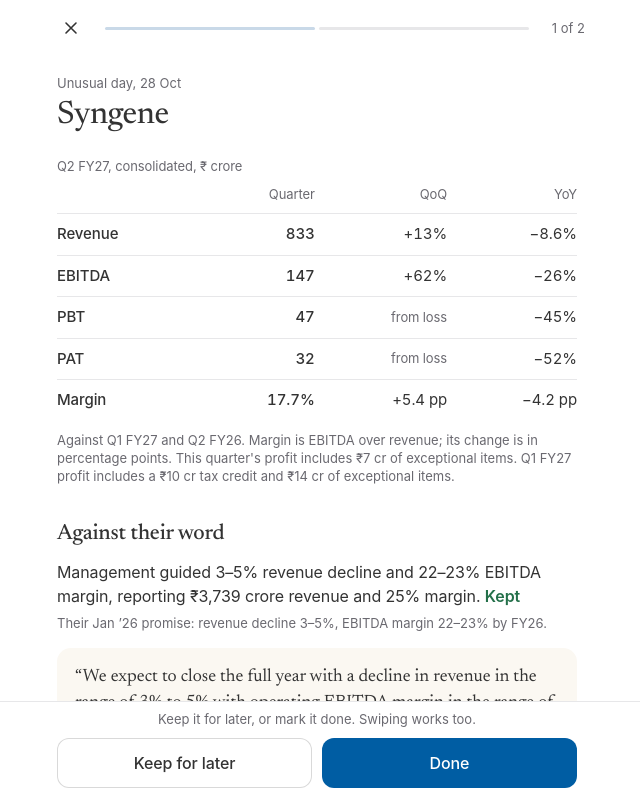
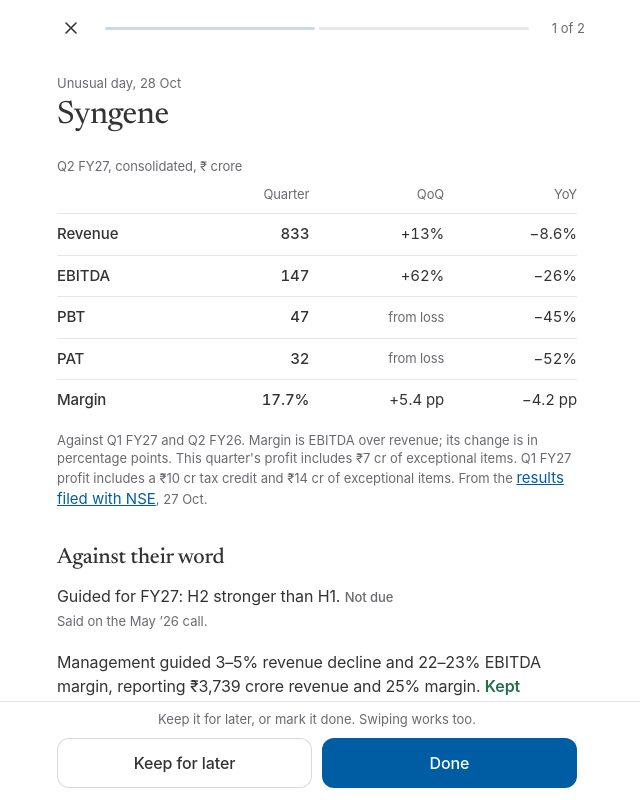
Before and after one commit to vedant-22/finn, a React (Vite) app in the folder web/: page / in a window 1280 px wide. Both pictures are taken after a click on the button "Read the brief". Shown: the top 800 px of the page, without its empty margins (323-963 px from the left). Built offline with nearby package versions, Linux system fonts and the light colour scheme; a web font is replaced by a local one.

Commit message:
Fix results table and guidance text

```diff
--- a/web/src/Brief.tsx
+++ b/web/src/Brief.tsx
@@ -22,6 +22,11 @@ export function withLine(s: NonNullable<Item['with']>) {
   if (!p) return ''
   const v = ({ appointed: 'joins', resigned: 'resigns', retired: 'retires', ceased: 'leaves', redesignated: 'takes a new role', 're-appointed': 'is re-appointed' } as any)[p.action] || p.action
   return p.action === 'appointed' ? `A new ${shortRole(p.role)}, ${strip(p.name)}, joins.` : `Its ${shortRole(p.role)}, ${strip(p.name)}, ${v}.`
+}
+// A management change riding with results: a CEO, CFO or MD change leads the sentence, anyone else follows it
+function withFirst(i: Item, body: string) {
+  if (!i.with) return body
+  return i.with.lead.people?.some(p => p.seniority === 'top') ? `${withLine(i.with)} ${body}` : `${body} ${withLine(i.with)}`
 }
 export function itemTitle(i: Item, name: string): string {
   const m = i.move, f = i.story?.lead
@@ -168,12 +173,12 @@ function alertFig(i: Item, name: string, push: Push): { v: string; c: string; bo
     const res = f?.results ?? (m.explainedBy?.category === 'results' ? push.filings.filter(x => x.symbol === i.symbol && x.results && x.at.slice(0, 10) <= m.d).sort((a, b) => b.at.localeCompare(a.at))[0]?.results : undefined)
     const pat = res?.lines.find((l: any) => l.key === 'pat')
     const body = res && pat?.yoy != null ? `On ${m.volX.toFixed(1)}× its usual volume, after ${res.quarter.replace(/ FY\d\d$/, '')} results: profit ${pat.yoy >= 0 ? 'up' : 'down'} ${String(+Math.abs(pat.yoy).toFixed(Math.abs(pat.yoy) < 10 ? 1 : 0))}% on a year ago.` : `On ${m.volX.toFixed(1)}× its usual volume. ${moveWhy(m)}`
-    return { v: `${m.chg >= 0 ? '+' : '−'}${pct1(m.chg)}`, c: 'on the day', t: name, body: body + (i.with ? ` ${withLine(i.with)}` : '') }
+    return { v: `${m.chg >= 0 ? '+' : '−'}${pct1(m.chg)}`, c: 'on the day', t: name, body: withFirst(i, body) }
   }
   const pat = f?.results?.lines.find((l: any) => l.key === 'pat')
   if (i.kind === 'results' && pat?.yoy != null) {
     const r = f!.results!, rest = r.ebitda_margin != null ? `; EBITDA margin ${r.ebitda_margin}%${r.yago_margin != null ? ` against ${r.yago_margin}%` : ''}` : ''
-    return { v: `${pat.yoy >= 0 ? '+' : '−'}${String(+Math.abs(pat.yoy).toFixed(Math.abs(pat.yoy) < 10 ? 1 : 0))}%`, c: 'PAT YoY', t: name, body: `${r.quarter.replace(/ FY\d\d$/, '')} profit ₹${cr(pat.value)} crore${rest}.${i.with ? ` ${withLine(i.with)}` : ''}` }
+    return { v: `${pat.yoy >= 0 ? '+' : '−'}${String(+Math.abs(pat.yoy).toFixed(Math.abs(pat.yoy) < 10 ? 1 : 0))}%`, c: 'PAT YoY', t: name, body: withFirst(i, `${r.quarter.replace(/ FY\d\d$/, '')} profit ₹${cr(pat.value)} crore${rest}.`) }
   }
   if (i.kind === 'filing' && f?.amount_cr != null && f.amount_cr >= 1 && f.pct_rev != null)
     return { t: name, v: `₹${cr(f.amount_cr)} cr`, c: `${f.pct_rev < 1 ? f.pct_rev.toFixed(1) : f.pct_rev.toFixed(0)}% of revenue`, body: (f.line || tidySubject(f.subject || '')).replace(/\.?$/, '.') }
--- a/web/src/Reader.tsx
+++ b/web/src/Reader.tsx
@@ -2,9 +2,9 @@
 // It ends on 'You're up to date'.
 import { useEffect, useMemo, useRef, useState } from 'react'
 import { act, notesKey, remaining, type Brief, type Done, type Item } from './queue'
-import { cr, getCompany, wordScore, when, type Company, type Lines, type Push } from './lib'
+import { cr, getCompany, rupees, wordScore, when, type Company, type Lines, type Push } from './lib'
 import { Answer, suggestions, useKnown } from './Ask'
-import { Arrow, NotesList, crossedText, itemLine, itemTitle } from './Brief'
+import { Arrow, NotesList, crossedText, itemLine, itemTitle, withLine } from './Brief'
 import { PeopleBlock, ResultsBlock, moveWhy, shortDay, tidySubject, useWord } from './items'
 import { Chart, Src, StatusLabel } from './ui'
 import { BeforeAfter, said } from './Word'
@@ -112,9 +112,11 @@ function ItemPage({ i, push, lines, names, openCompany, openLines }: { i: Item;
     <h1 className="title"><button className="title-link" onClick={() => openCompany(i.symbol)}>{name}</button></h1>
     {/* Results open on the table: the numbers are the news. Their word follows it, the period named before the verdict */}
     {!f?.results && i.kind !== 'move' && i.kind !== 'people' && <p className="lede">{itemLine(i)}</p>}
+    {/* A CEO, CFO or MD change on results day is said before the numbers; its detail follows them */}
+    {f?.results && i.with?.lead.people?.some(p => p.seniority === 'top') && <p className="lede r-with">{withLine(i.with)}</p>}
     {f?.results && <><ResultsBlock f={f} />
       {i.with?.lead.people?.length ? <section className="r-sec" aria-label="Management change"><h2 className="head">Also that day</h2><PeopleBlock f={i.with.lead} all={push.filings} /></section> : null}
-      <Held i={i} name={name} openCompany={openCompany} /></>}
+      <Held i={i} name={name} res={f.results} openCompany={openCompany} /></>}
     {m && (f?.results
       ? <p className="r-move-line"><b className={m.chg >= 0 ? 'up' : 'down'}>{m.chg >= 0 ? '+' : '−'}{Math.abs(m.chg).toFixed(1)}%</b> on the day, on {m.volX.toFixed(1)}× its 20-day volume. Closed at ₹{m.close.toLocaleString('en-IN', { minimumFractionDigits: 2, maximumFractionDigits: 2 })}.</p>
       : <div className="r-move">
@@ -143,17 +145,36 @@ function ItemPage({ i, push, lines, names, openCompany, openLines }: { i: Item;
 }
 
 // Held against their word: for results, the promise this quarter answers to; otherwise their record in one line
-function Held({ i, name, openCompany }: { i: Item; name: string; openCompany: (s: string, pid?: number) => void }) {
+// The guidance this quarter counts toward: a dated promise still running for this financial year, on revenue,
+// margin or profit. Order books, loan books and multi-year plans are left to the company page
+function guidance(c: Company | null, quarter?: string) {
+  const fy = quarter?.match(/FY\d\d/)?.[0], rank = ['revenue_growth', 'margin', 'profit']
+  if (!c || !fy) return undefined
+  const g = (c.ledger || []).filter(p => p.hard && p.status === 'pending' && (p.by_when || '').includes(fy) && rank.includes(p.metric) && !/order|loan|book|inflow|cagr/i.test(p.target))
+    .sort((a, b) => rank.indexOf(a.metric) - rank.indexOf(b.metric))[0]
+  return g && { g, fy }
+}
+
+function Held({ i, name, res, openCompany }: { i: Item; name: string; res?: any; openCompany: (s: string, pid?: number) => void }) {
   const word = useWord(i.symbol)
   const [c, setC] = useState<Company | null>(null)
   useEffect(() => { getCompany(i.symbol).then(setC).catch(() => setC(null)) }, [i.symbol])
   const s = wordScore(c ?? undefined)
   const p = (i.kind === 'results' || i.move?.explainedBy?.category === 'results') ? word[0] : undefined
   if (!c) return null
+  const guide = guidance(c, res?.quarter)
+  // Revenue guidance sits next to this quarter's revenue growth; a segment margin or a return doesn't map onto the table
+  const rev = res?.lines.find((l: any) => l.key === 'revenue')
+  const now = guide && guide.g.metric === 'revenue_growth' && /revenue/i.test(guide.g.target) && rev?.yoy != null
+    ? `This quarter, revenue ${rev.yoy >= 0 ? 'grew' : 'fell'} ${Math.abs(rev.yoy).toFixed(1)}% on a year ago. ` : ''
   const record = s?.graded ? `${name} has kept ${Math.floor(s.kept)} of ${s.graded} dated promises it has been tested on.` : s?.hard ? `None of ${name}’s dated promises is due yet.` : `No promise from ${name} with a number and a date yet.`
   return (
     <section className="r-sec" aria-label="Against their word">
       <h2 className="head">Against their word</h2>
+      {guide && <div className="r-guide">
+        <p className="lede">Guided for {guide.fy}: {rupees(guide.g.target)}. <StatusLabel status="pending" /></p>
+        <p className="small">{now}Said on the {said(guide.g)} call.</p>
+      </div>}
       {p && (p.status !== 'pending' && verdictText(p) ? <>
         <p className="lede r-verdict">{verdictText(p).replace(/\.?$/, '.')} <StatusLabel status={p.status} /></p>
         <p className="small r-promised">Their {said(p)} promise: {promiseLine(p).replace(/^./, c => c.toLowerCase())}.</p>
--- a/web/src/items.tsx
+++ b/web/src/items.tsx
@@ -60,6 +60,11 @@ function tidyRaw(s: string) {
 
 export function ResultsBlock({ f }: { f: any }) {
   const r = f.results
+  // EBITDA here leaves out other income, so PBT can sit above it; say why rather than let it look like an error
+  const e = r.lines.find((l: any) => l.key === 'ebitda' && l.label === 'EBITDA'), b = r.lines.find((l: any) => l.key === 'pbt')
+  const exc = r.one_offs?.some((o: any) => o.q === r.quarter && o.exceptional)
+  const above = e && b && b.value > e.value ? ` PBT is above EBITDA because other income${exc ? ' and exceptional items outweigh' : ' outweighs'} depreciation and interest.` : ''
+  const day = r.source?.filed?.split(' ')[0] || '', filed = day ? effDate(day, day.slice(-4)) : ''
   return (
     <div className="results">
       <table className="figs">
@@ -86,6 +91,8 @@ export function ResultsBlock({ f }: { f: any }) {
       <p className="small figs-foot">
         Against {r.compare.prev || 'the previous quarter'} and {r.compare.yago || 'a year ago'}.{r.ebitda_margin != null && ' Margin is EBITDA over revenue; its change is in percentage points.'}
         {r.one_offs?.length > 0 && ' ' + r.one_offs.map((o: any) => `${o.q === r.quarter ? "This quarter's" : o.q} profit includes ${[o.tax_credit && `a ₹${cr(o.tax_credit)} cr tax credit`, o.exceptional && `₹${cr(Math.abs(o.exceptional))} cr of exceptional items`].filter(Boolean).join(' and ')}.`).join(' ')}
+        {above}
+        {f.url && <> From the <a className="link-inline" href={f.url} target="_blank" rel="noreferrer">results filed with NSE</a>{filed && `, ${filed}`}.</>}
       </p>
     </div>
   )
--- a/web/src/styles.css
+++ b/web/src/styles.css
@@ -179,6 +179,9 @@ table { border-collapse: collapse; }
 .r-sec { margin-top: 36px; }
 .r-sec > .head { margin-bottom: 12px; }
 .r-record { margin-top: 12px; }
+.r-guide { margin-bottom: 20px; }
+.r-guide .small { margin-top: 4px; }
+.r-with { margin: 4px 0 2px; }
 .srcs { margin-top: 32px; display: grid; gap: 2px; }
 .srcs li { min-height: 32px; display: flex; align-items: center; }
 .r-done { padding-top: 12vh; }
@@ -203,7 +206,9 @@ table { border-collapse: collapse; }
 .figs caption { text-align: left; font-size: 13px; color: var(--ink-2); padding-bottom: 8px; }
 .figs th, .figs td { padding: 9px 0; border-top: 1px solid var(--rule); text-align: right; font-weight: 400; }
 .figs thead th { border-top: 0; font-size: 13px; color: var(--ink-2); padding-top: 0; }
-.figs th[scope="row"] { text-align: left; font-weight: 500; }
+.figs th[scope="row"] { text-align: left; font-weight: 500; padding-right: 8px; }
+/* the figure columns never touch: a long row label ('Net interest income') wraps instead, even at 320 */
+.figs td, .figs thead th + th { padding-left: 14px; white-space: nowrap; }
 .figs td:nth-child(2) { font-weight: 500; }
 .figs .turn { color: var(--ink-2); font-size: 13px; }
 .figs-foot { margin-top: 10px; }
```
